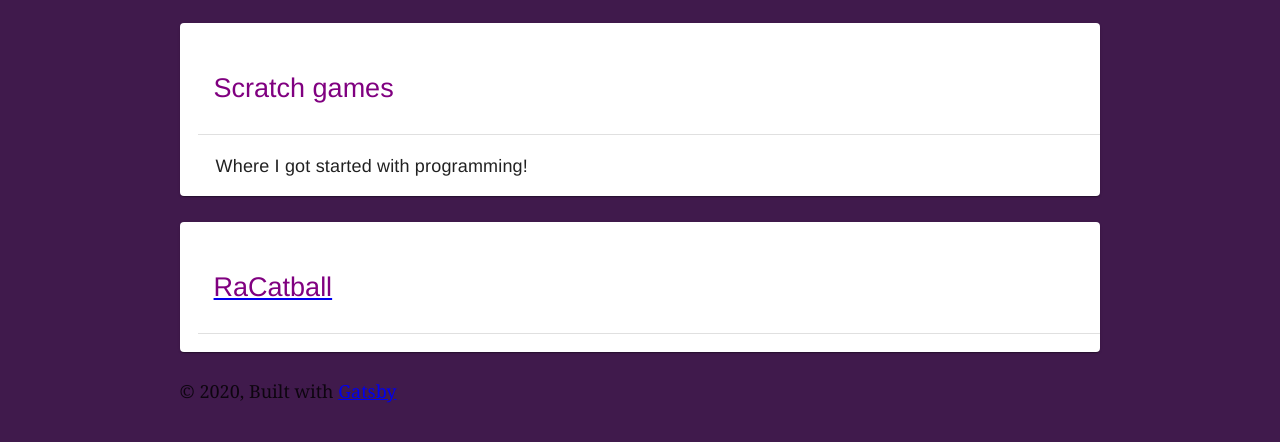
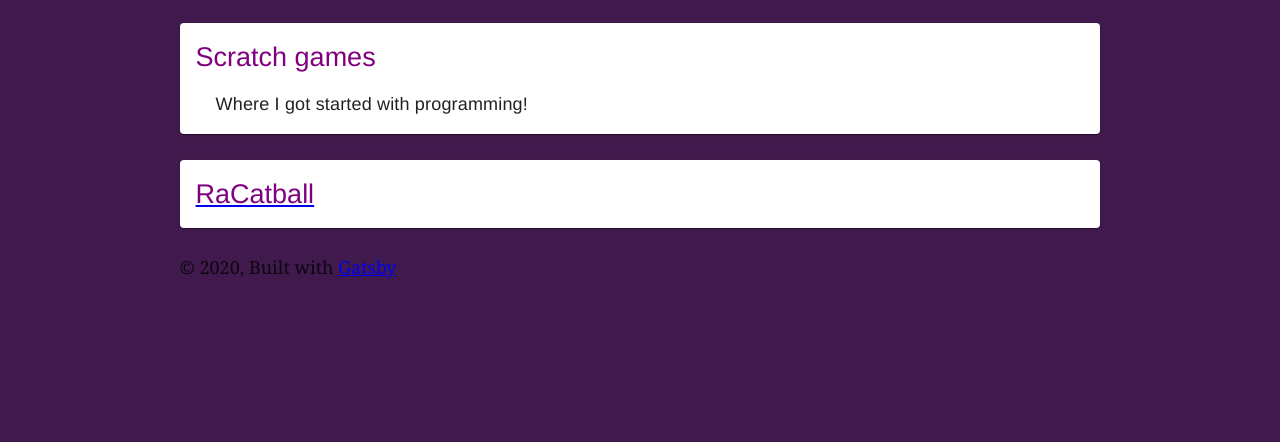
Before and after one commit to graskovi/graskovi.github.io, a Gatsby site: page /games in a window 1280 px wide. Shown: the part 120-562 px from the top of the page. Built offline with nearby package versions, Linux system fonts and the light colour scheme; Gatsby itself is replaced by a stand-in of ours.

Commit message:
Refactor project and header styling code

```diff
--- a/src/components/header.js
+++ b/src/components/header.js
@@ -14,16 +14,12 @@
 const GitHubUrl = 'https://www.github.com/graskovi';
 
 const styles = {
+  // TODO use avatar somewhere
+  // <img src={GlennImage} alt="Glenn" style={styles.avatar} />
   avatar: {
     width: '4em',
     height: '4em',
     borderRadius: 100,
-    margin: 0,
-    padding: 0,
-  },
-  icon: {
-    width: '1.5em',
-    height: '1.5em',
     margin: 0,
     padding: 0,
   },
@@ -34,35 +30,36 @@
     opacity: 1,
     zIndex: 1,
   },
-  linkContent: {
+  icon: {
+    width: '1.5em',
+    height: '1.5em',
+    margin: 0,
+    padding: 0,
+  },
+  rowStyle: {
+    display: 'flex',
+    flexDirection: 'row',
+    alignContent: 'center',
+    verticalAlign: 'middle',
+  },
+  tabContent: {
+    display: 'flex',
+    flex: 1,
+    flexDirection: 'column',
+    alignItems: 'center',
+    justifyContent: 'center',
+    textAlign: 'center',
+
     color: 'white',
-    textDecoration: 'none',
-    display: 'flex',
-    flexDirection: 'column',
-    justifyContent: 'center',
-    alignItems: 'center',
-    width: '100%',
-  },
-  tabElement: {
     border: 'solid',
     borderColor: 'white',
     borderLeftWidth: 0,
     borderRightWidth: 1,
     borderTopWidth: 0,
     borderBottomWidth: 0.5,
-    textAlign: 'center',
-    display: 'flex',
-    flex: 1,
-    flexDirection: 'row',
-    padding: 0,
+    textDecoration: 'none',
   },
-  tableStyle: {
-    display: 'flex',
-    alignContent: 'center',
-    flexDirection: 'row',
-    verticalAlign: 'middle',
-  },
-  linkText: {
+  tabText: {
     margin: 0,
     padding: 0,
   },
@@ -70,48 +67,37 @@
 
 const Header = ({ siteTitle }) => {
   const homeTab = (
-    <td style={styles.tabElement}>
-      <Link to="/" style={styles.linkContent}>
-        <h2 style={styles.linkText}>
+    <Link to="/" style={styles.tabContent}>
+      <h2 style={styles.tabText}>
         {siteTitle}
       </h2>
     </Link>
-    </td>
   );
 
   const gamesTab = (
-    <td style={styles.tabElement}>
-      <Link to="/games" style={styles.linkContent}>
+    <Link to="/games" style={styles.tabContent}>
       <VideogameAssetIcon style={styles.icon} />
-        <p style={styles.linkText}>Games</p>
+      <p style={styles.tabText}>Games</p>
     </Link>
-    </td>
   );
 
   const githubTab = (
-    <td style={styles.tabElement}>
-      <a href={GitHubUrl} target="_blank" rel="noopener noreferrer" style={styles.linkContent}>
+    <a href={GitHubUrl} target="_blank" rel="noopener noreferrer" style={styles.tabContent}>
       <GitHubIcon style={styles.icon} />
-        <p style={styles.linkText}>GitHub</p>
+      <p style={styles.tabText}>GitHub</p>
     </a>
-    </td>
   );
 
   const contactTab = (
-    <td style={styles.tabElement}>
-      <a href={ContactUrl} target="_blank" rel="noopener noreferrer" style={styles.linkContent}>
-        {/*
-        <img src={GlennImage} alt="Glenn" style={styles.avatar} />
-        */}
+    <a href={ContactUrl} target="_blank" rel="noopener noreferrer" style={styles.tabContent}>
       <LinkedInIcon style={styles.icon} />
-        <p style={styles.linkText}>Contact</p>
+      <p style={styles.tabText}>Contact</p>
     </a>
-    </td>
   );
 
   return (
     <header style={styles.header}>
-      <nav style={styles.tableStyle}>
+      <nav style={styles.rowStyle}>
         {homeTab}
         {gamesTab}
         {githubTab}
--- a/src/components/project.js
+++ b/src/components/project.js
@@ -6,21 +6,26 @@
   Card, CardActionArea, CardContent, CardHeader, Collapse, Typography,
 } from '@material-ui/core';
 import { styled } from '@material-ui/styles';
-// TODO choose one for in-description link icon
-// import HttpIcon from '@material-ui/icons/Http';
-// import LinkIcon from '@material-ui/icons/Link';
+
+import ExpandLessIcon from '@material-ui/icons/ExpandLess';
+import ExpandMoreIcon from '@material-ui/icons/ExpandMore';
+import HttpIcon from '@material-ui/icons/Http';
+import LinkIcon from '@material-ui/icons/Link';
 
 const styles = {
+  innerContent: {
+    marginLeft: '2em',
+    marginRight: '2em',
+  },
+  // TODO all 3 below are unused: link for removing old-feel of anchors,
+  // name (or title) for styling card header
   link: {
-    color: 'black',
     textDecoration: 'none',
   },
-  table: {
-    width: '100%',
-    margin: '1em',
-  },
   name: {
-    textAlign: 'left',
+    // textAlign: 'left',
+    marginLeft: '1em',
+    marginRight: '1em',
   },
   rowEnd: {
     align: 'right',
@@ -40,19 +45,15 @@
 
 const isLinkExternal = (linkUrl) => linkUrl.startsWith('http');
 
-const linkFromUrl = (linkUrl, linkText) => {
+const linkWrapper = (linkUrl, children) => {
   if (isLinkExternal(linkUrl)) {
-    return <a href={linkUrl} target="_blank" rel="noopener noreferrer">{linkText}</a>;;
+    return <a href={linkUrl} target="_blank" rel="noopener noreferrer">{children}</a>;
   }
-  return <Link to={linkUrl}>{linkText}</Link>;
+  return <Link to={linkUrl}>{children}</Link>;
 };
 
-const linkWrapper = (linkUrl, project) => {
-  if (isLinkExternal(linkUrl)) {
-    return <a href={linkUrl} target="_blank" rel="noopener noreferrer">{project}</a>;
-  }
-  return <Link to={linkUrl}>{project}</Link>;
-};
+// TODO add anchor onClick method that returns a boolean:
+//      true for should process, false for don't
 
 const navWrapper = (linkUrl, description, project) => {
   if (linkUrl && !description) {
@@ -68,8 +69,6 @@
   function handleExpandClick() {
     setExpanded(!expanded);
   }
-
-  const titleElem = <StyledCardHeader title={name} subheader={dates} />;
 
   let descriptionElem = null;
   if (description) {
@@ -91,33 +90,34 @@
   return navWrapper(linkUrl, description, (
     <div>
       <Card
-        onClick={handleExpandClick}
+        onClick={(e) => {
+          // console.log(e.target);
+          console.log(e.target.tagName);
+          handleExpandClick();
+        }}
       >
         <CardActionArea>
-          <table style={styles.table}>
-            <tr>
-              <td>
-                {titleElem}
-              </td>
-            </tr>
-          </table>
+          <StyledCardHeader title={name} subheader={dates} />
           {
+            /* If included, use position as inner content */
             position
             && (
-              <Typography paragraph style={{ marginLeft: '2em' }}>
+              <Typography paragraph style={styles.innerContent}>
                 {position}
               </Typography>
             )
           }
           {
+            /* If there is a description, include in an expandable area */
             description
             && (
               <Collapse in={expanded} timeout="auto" unmountOnExit>
-                <CardContent>
+                <CardContent style={styles.innerContent}>
                   {descriptionElem}
                   {
+                    /* If there is a link, keep within the expandable area below the text */
                     linkUrl
-                    && (linkFromUrl(linkUrl, 'Check it out!'))
+                    && (linkWrapper(linkUrl, 'Check it out!'))
                   }
                 </CardContent>
               </Collapse>
```
Also changed, not shown: src/pages/index.js (+9 -2 lines), src/style/custom.css (line endings or trailing spaces). Lines whose indentation alone changed are shown as unchanged.
